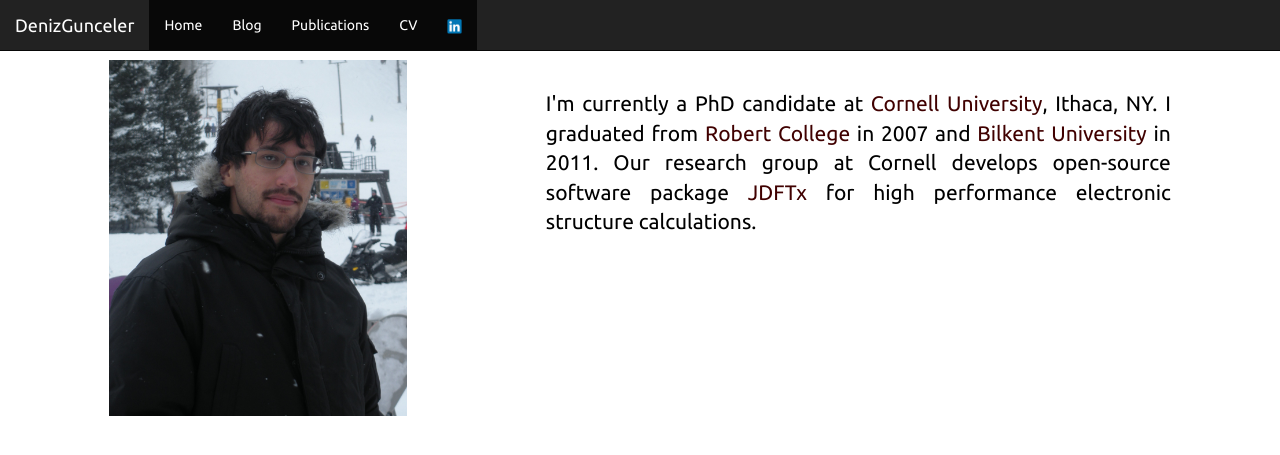
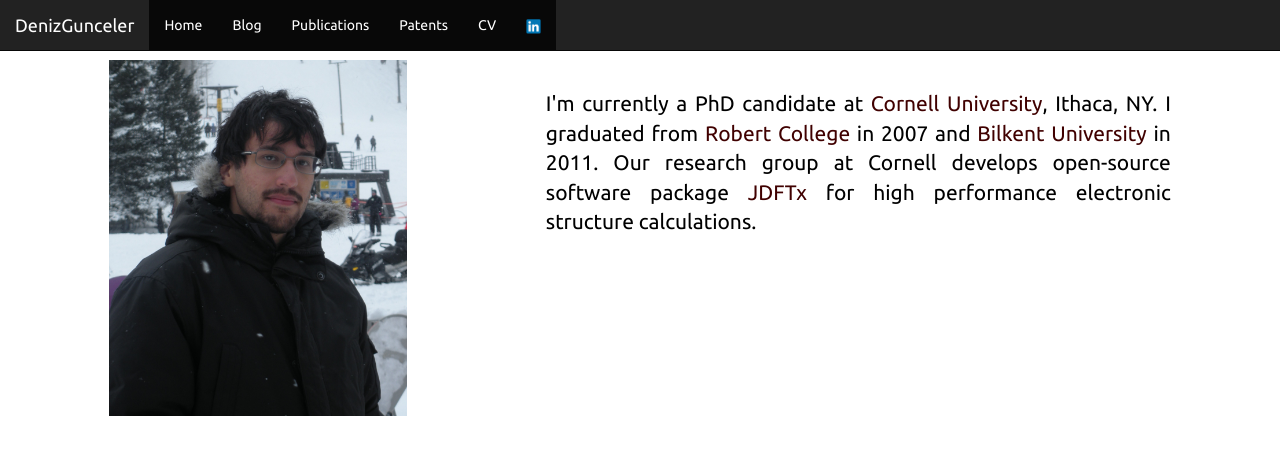
Before and after one commit to denizgunceler/denizgunceler.github.io, a Jekyll site: the page built from index.html, in a window 1280 px wide. Shown: the top 455 px of the page. Built offline with Jekyll 4.4.1, drawn with Linux system fonts in a browser that asks for light colours; Markdown is read by kramdown in place of the engine named in the settings; the list of posts is cut into pages by our own code.

Commit message:
Patents link

```diff
--- a/_includes/header.html
+++ b/_includes/header.html
@@ -34,6 +34,7 @@
                     <li class="active"><a style="text-decoration: none" href="{{ site.baseurl }}/">Home</a></li>
                     <li class="active"><a style="text-decoration: none" href="{{ site.baseurl }}/archive.html">Blog</a></li>
                     <li class="active"><a style="text-decoration: none" href="https://scholar.google.com/citations?user=nqKIjy8AAAAJ">Publications</a></li>
+                    <li class="active"><a style="text-decoration: none" href="https://www.google.com.tr/search?tbo=p&tbm=pts&hl=en&q=ininventor%3A%22Deniz+GUNCELER">Patents</a></li>
                     <li class="active"><a style="text-decoration: none" href="http://pages.physics.cornell.edu/~dgunceler/DenizGunceler_2015.pdf">CV</a></li>
                     <li class="active"><a style="text-decoration: none" href="http://www.linkedin.com/in/DenizGunceler"><img src="{{ site.baseurl }}/images/linkedin.png" width=15/></a></li>
                 </ul>
```
